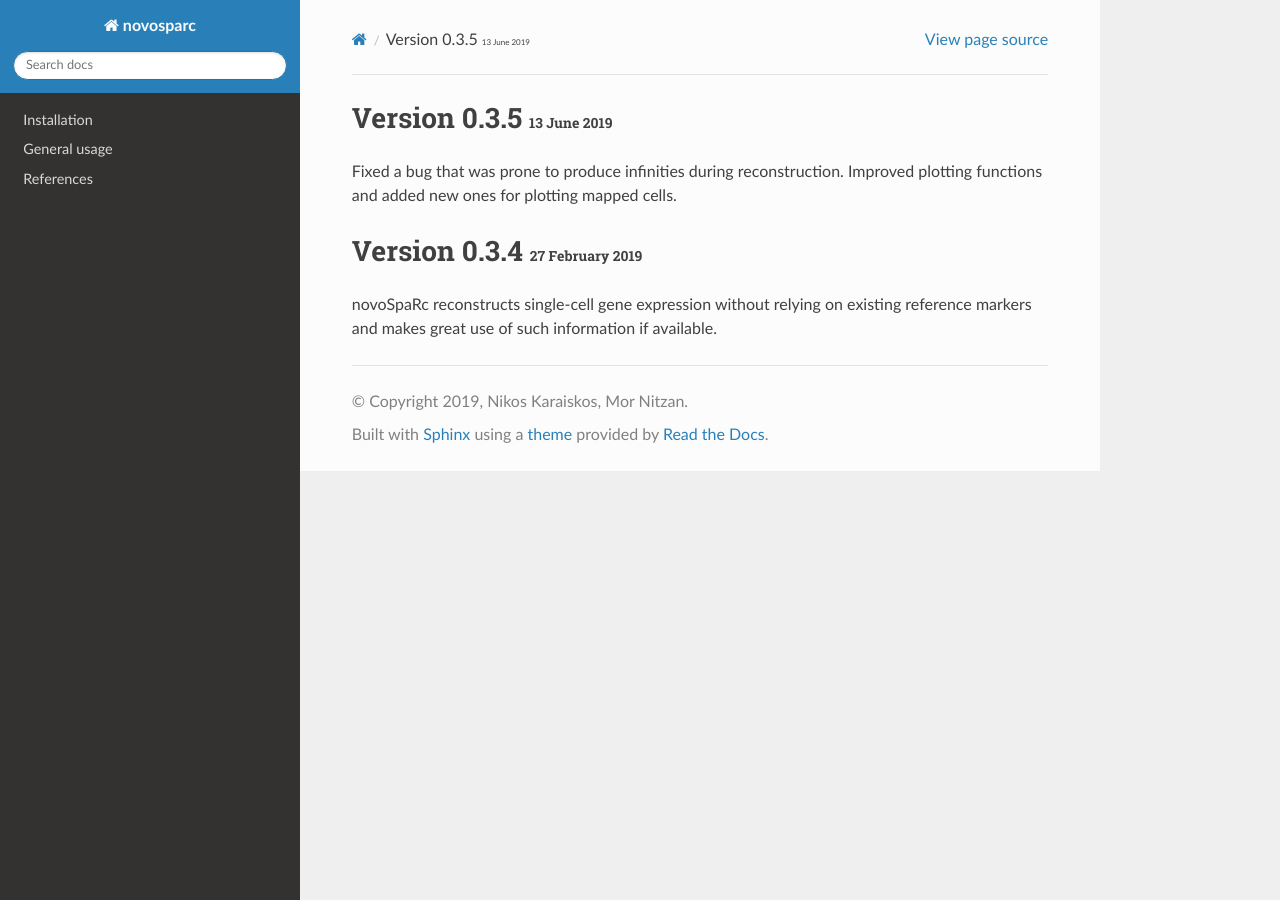
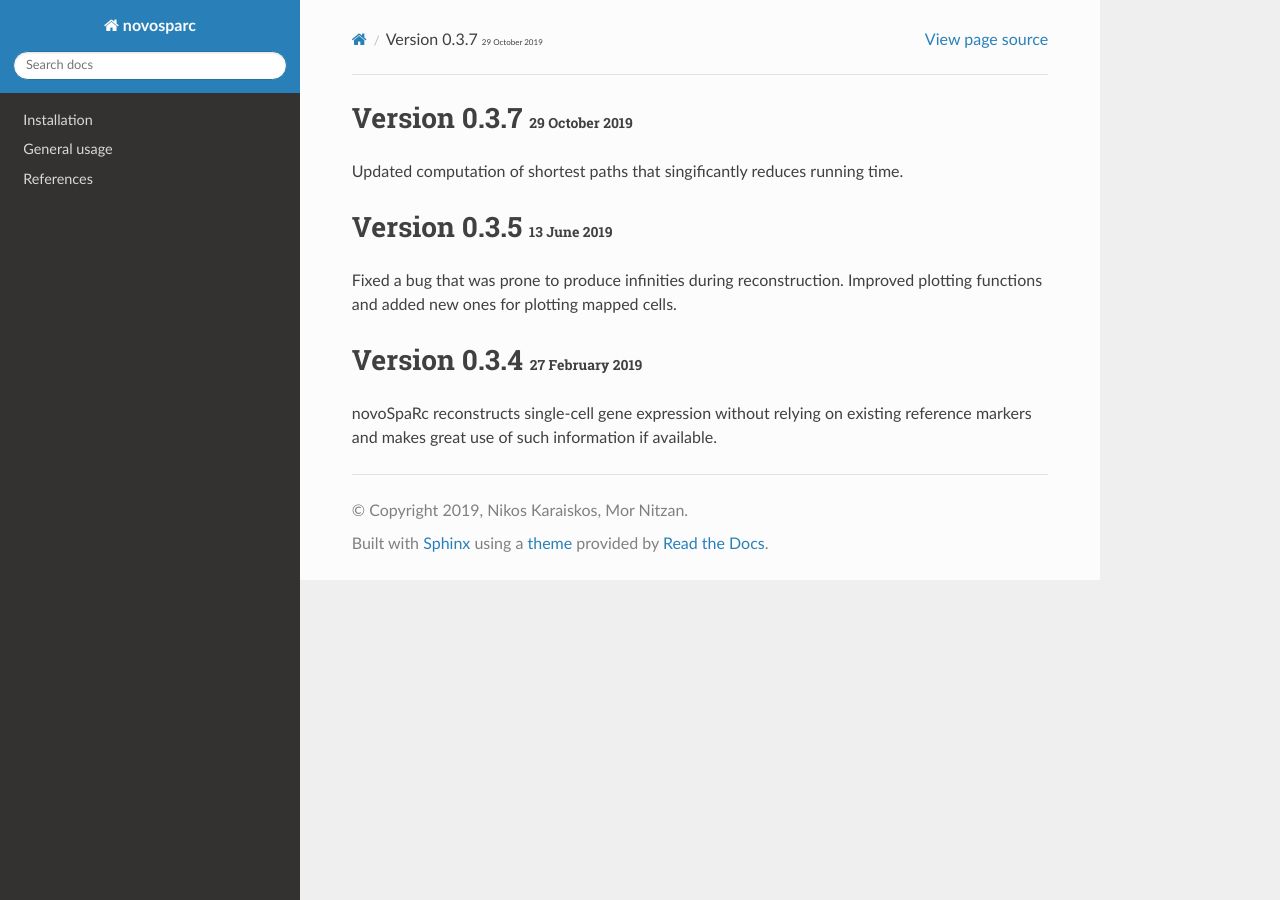
Before and after one commit to rajewsky-lab/novosparc, a Sphinx documentation site: the page built from docs/release_notes.rst, in a window 1280 px wide. Built offline with Sphinx 7.4.7 and the Read the Docs theme 2.0.0, drawn with Linux system fonts in a browser that asks for light colours.

Commit message:
updated release notes to 0.3.7

```diff
--- a/docs/release_notes.rst
+++ b/docs/release_notes.rst
@@ -1,6 +1,11 @@
 .. role:: small
 .. role:: smaller
 .. role:: noteversion
+
+Version 0.3.7 :small:`29 October 2019`
+---------------------------------------
+Updated computation of shortest paths that singificantly reduces
+running time.
 
 Version 0.3.5 :small:`13 June 2019`
 ---------------------------------------
```
